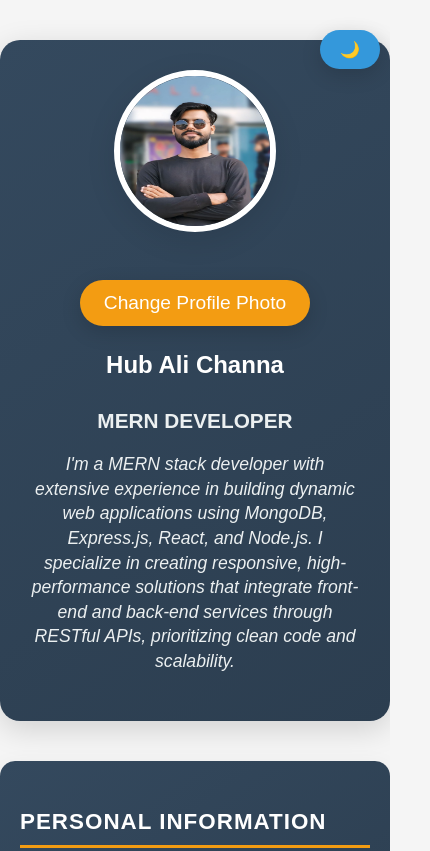
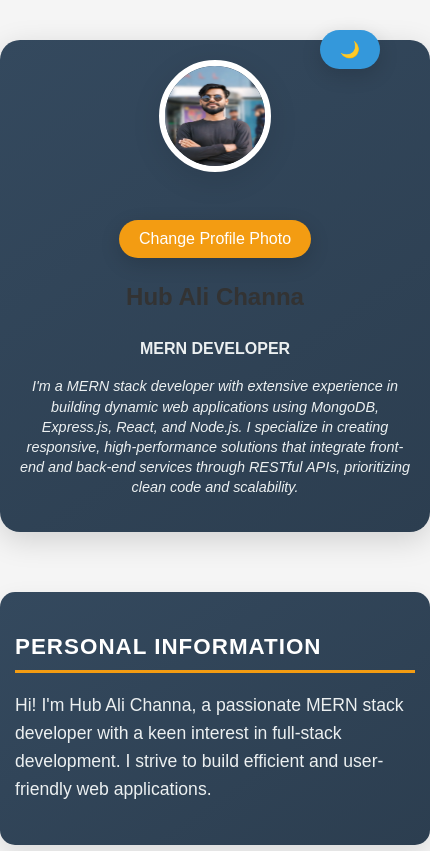
Before and after one commit to hubalichanna/User-Profile-Page, a plain HTML site: page index.html in a window 390 px wide. Shown: the top 851 px of the page, 430 px wide, since content can reach past the window. Drawn offline with Linux system fonts and the light colour scheme.

Commit message:
responsiveness

```diff
--- a/styles.css
+++ b/styles.css
@@ -4,7 +4,7 @@ body {
     background-color: #f5f5f5; /* Light gray background */
     margin: 0;
     padding: 0;
-    color: #ffffff; /* Dark gray text */
+    color: #333; /* Dark gray text */
     line-height: 1.6;
     transition: background-color 0.4s ease, color 0.4s ease;
 }
@@ -17,6 +17,7 @@ body {
 /* Container */
 .container {
     display: flex;
+    flex-wrap: wrap;
     max-width: 1200px;
     margin: 40px auto;
     gap: 40px;
@@ -210,4 +211,50 @@ button:hover {
     .content {
         grid-template-columns: 1fr;
     }
+
+    .sidebar {
+        width: 100%;
+        margin-bottom: 20px;
+    }
+
+    .card {
+        padding: 15px;
+    }
+
+    .profile-photo img {
+        width: 120px;
+        height: 120px;
+    }
+
+    .job-title {
+        font-size: 1.1em;
+    }
+
+    .quote {
+        font-size: 1em;
+    }
 }
+
+@media (max-width: 480px) {
+    .sidebar {
+        padding: 20px;
+    }
+
+    .profile-photo img {
+        width: 100px;
+        height: 100px;
+    }
+
+    .job-title {
+        font-size: 1em;
+    }
+
+    .quote {
+        font-size: 0.9em;
+    }
+
+    button {
+        padding: 10px 20px;
+        font-size: 1em;
+    }
+}
```
